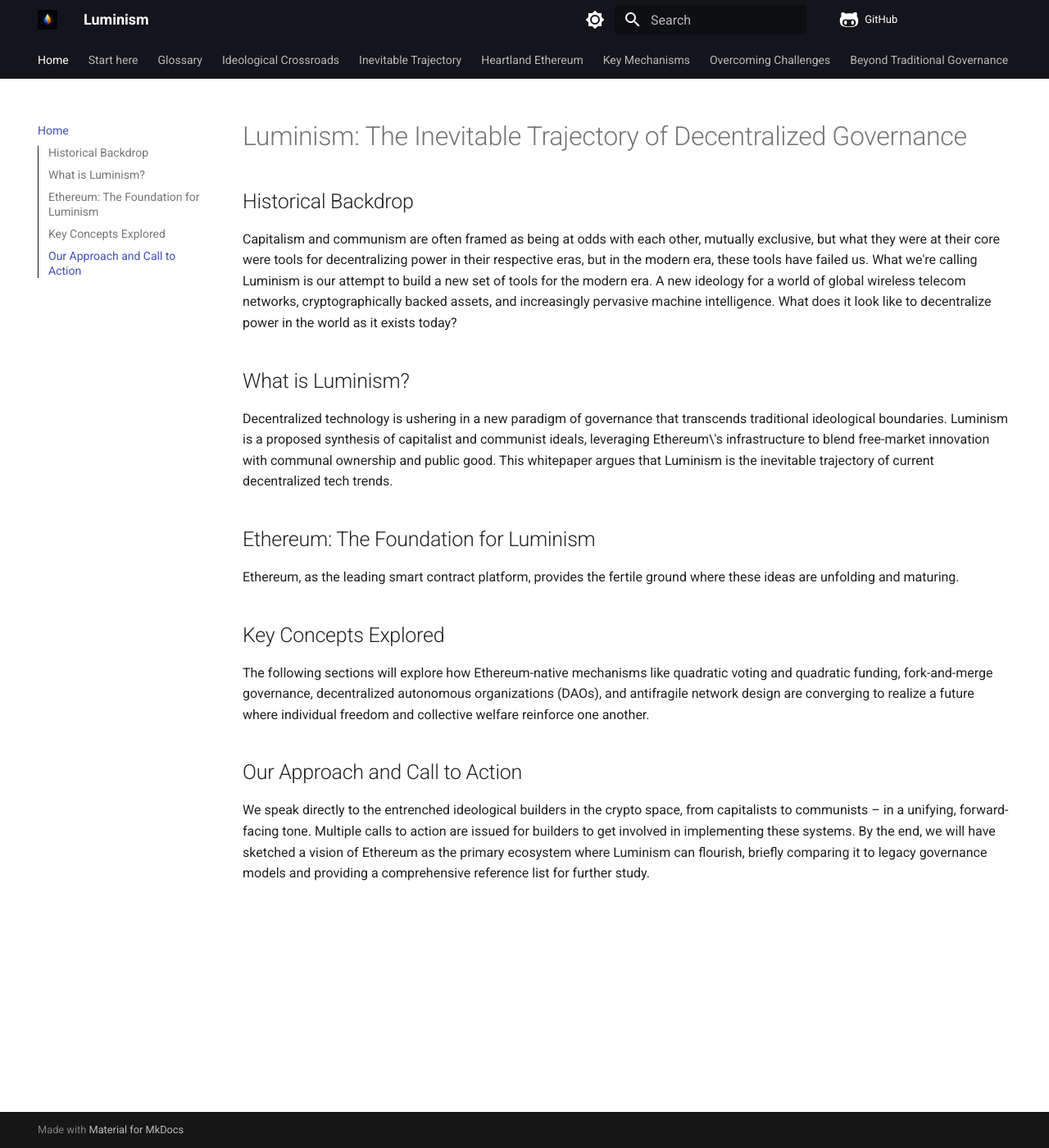
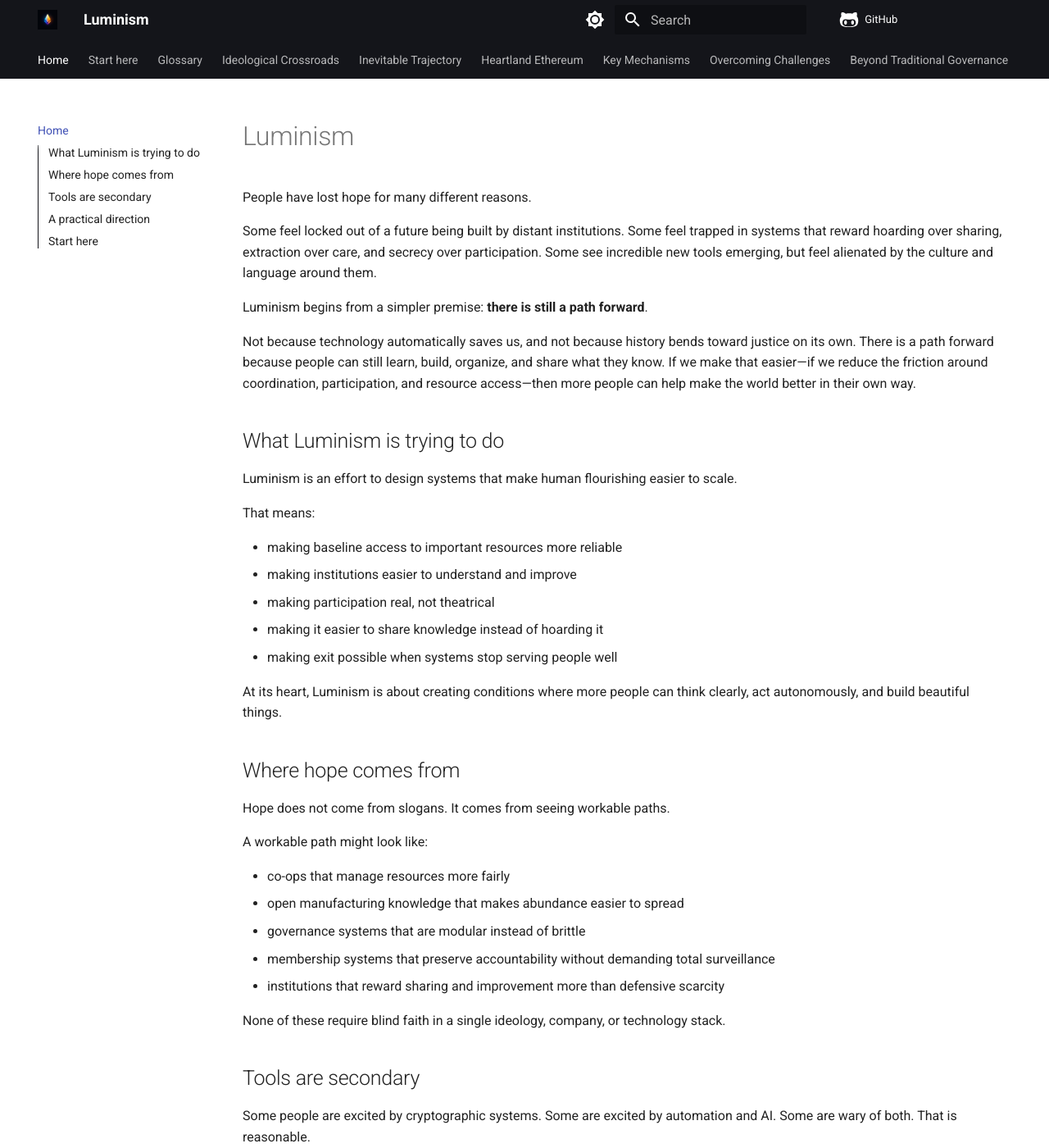
Before and after one commit to pierce403/luminism, an MkDocs documentation site: the page built from docs/index.md, in a window 1280 px wide and 1400 px high. Shown: the whole window at 82% size. Built offline with MkDocs 1.6.1 and Material for MkDocs 9.7.7, drawn with Linux system fonts in a browser that asks for light colours; comment, search, counter and statistics services are not loaded; some of the changed text lies outside the part shown.

Commit message:
Rewrite homepage and Start Here around hope-first framing

```diff
--- a/docs/index.md
+++ b/docs/index.md
@@ -1,16 +1,73 @@
-# Luminism: The Inevitable Trajectory of Decentralized Governance
+# Luminism
 
-## Historical Backdrop
-Capitalism and communism are often framed as being at odds with each other, mutually exclusive, but what they were at their core were tools for decentralizing power in their respective eras, but in the modern era, these tools have failed us. What we're calling Luminism is our attempt to build a new set of tools for the modern era. A new ideology for a world of global wireless telecom networks, cryptographically backed assets, and increasingly pervasive machine intelligence. What does it look like to decentralize power in the world as it exists today?
+People have lost hope for many different reasons.
 
-## What is Luminism?
-Decentralized technology is ushering in a new paradigm of governance that transcends traditional ideological boundaries. Luminism is a proposed synthesis of capitalist and communist ideals, leveraging Ethereum\'s infrastructure to blend free-market innovation with communal ownership and public good. This whitepaper argues that Luminism is the inevitable trajectory of current decentralized tech trends.
+Some feel locked out of a future being built by distant institutions. Some feel trapped in systems that reward hoarding over sharing, extraction over care, and secrecy over participation. Some see incredible new tools emerging, but feel alienated by the culture and language around them.
 
-## Ethereum: The Foundation for Luminism
-Ethereum, as the leading smart contract platform, provides the fertile ground where these ideas are unfolding and maturing.
+Luminism begins from a simpler premise: **there is still a path forward**.
 
-## Key Concepts Explored
-The following sections will explore how Ethereum-native mechanisms like quadratic voting and quadratic funding, fork-and-merge governance, decentralized autonomous organizations (DAOs), and antifragile network design are converging to realize a future where individual freedom and collective welfare reinforce one another.
+Not because technology automatically saves us, and not because history bends toward justice on its own. There is a path forward because people can still learn, build, organize, and share what they know. If we make that easier—if we reduce the friction around coordination, participation, and resource access—then more people can help make the world better in their own way.
 
-## Our Approach and Call to Action
-We speak directly to the entrenched ideological builders in the crypto space, from capitalists to communists – in a unifying, forward-facing tone. Multiple calls to action are issued for builders to get involved in implementing these systems. By the end, we will have sketched a vision of Ethereum as the primary ecosystem where Luminism can flourish, briefly comparing it to legacy governance models and providing a comprehensive reference list for further study.
+## What Luminism is trying to do
+
+Luminism is an effort to design systems that make human flourishing easier to scale.
+
+That means:
+
+- making baseline access to important resources more reliable
+- making institutions easier to understand and improve
+- making participation real, not theatrical
+- making it easier to share knowledge instead of hoarding it
+- making exit possible when systems stop serving people well
+
+At its heart, Luminism is about creating conditions where more people can think clearly, act autonomously, and build beautiful things.
+
+## Where hope comes from
+
+Hope does not come from slogans. It comes from seeing workable paths.
+
+A workable path might look like:
+
+- co-ops that manage resources more fairly
+- open manufacturing knowledge that makes abundance easier to spread
+- governance systems that are modular instead of brittle
+- membership systems that preserve accountability without demanding total surveillance
+- institutions that reward sharing and improvement more than defensive scarcity
+
+None of these require blind faith in a single ideology, company, or technology stack.
+
+## Tools are secondary
+
+Some people are excited by cryptographic systems. Some are excited by automation and AI. Some are wary of both. That is reasonable.
+
+Luminism is not allegiance to any one tool. It is allegiance to the idea that people should have more agency, more resilience, and more ability to cooperate at scale.
+
+If a tool helps with that, use it. If it doesn’t, don’t.
+
+## A practical direction
+
+The world is full of hidden knowledge, brittle supply chains, and institutions that have forgotten how to let people participate meaningfully. Luminism takes seriously the idea that this can be changed—not all at once, but through systems that are legible, forkable, and worth joining.
+
+That is why this site focuses on practical mechanisms:
+
+- co-ops
+- governance primitives
+- fair resource management
+- accountable membership
+- open knowledge and open coordination
+
+These are not the whole future. They are parts of a path toward one.
+
+## Start here
+
+If you want the shortest version, begin with **Start here**.
+
+If you want the underlying worldview, read **Ideological Crossroads**.
+
+If you want practical machinery, go to **Co-op Primitives** and **Key Mechanisms**.
+
+If you want the hard parts, read **Challenges**.
+
+Luminism is not asking you to believe the future is already solved.
+
+It is asking whether we can still build systems that deserve human hope.
--- a/docs/start_here.md
+++ b/docs/start_here.md
@@ -1,24 +1,54 @@
 # Start here
 
-Luminism is a proposal for governance in a world with global networks, cryptographic property, and increasingly capable machines.
+Luminism is for people who want a future worth building, but do not see a clear path through the systems we have now.
 
-**Thesis:** we can decentralize power by turning governance into deployable primitives—especially **co-ops**—that make baseline access reliable, align incentives, and keep exit ramps open.
+It starts from a simple belief: **human beings should have more agency, more resilience, and more ability to cooperate to build a better world**.
 
-## What Luminism is
+## The problem
 
-- A **framework**: principles + mechanisms you can actually apply.
-- A **toolkit**: quadratic mechanisms, fork-and-merge governance, co-op utilities, and accountable membership.
+A lot of modern life is organized around scarcity, opacity, and exclusion.
 
-## What Luminism is not
+- important knowledge is hoarded
+- institutions are hard to influence
+- participation is often symbolic rather than real
+- essential resources are managed in ways that feel fragile, adversarial, or extractive
 
-- Not a promise of perfect fairness.
-- Not a single identity oracle.
-- Not “onchain everything” for its own sake.
+This does not just make people poorer. It makes them feel powerless.
 
-## The spine (how to read this site)
+## The thesis
 
-1) **Ideological Crossroads** → why old frames fail in a networked world.
-2) **Key Mechanisms** → what we can implement today.
-3) **Co-op Primitives** → how to operationalize: resource co-ops + membership/accountability.
-4) **Challenges** → constraints, failure modes, and mitigations.
-5) **Call to Action** → what to build next.
+Luminism is an attempt to build systems that reverse that pattern.
+
+The goal is not perfect equality, total centralization, or blind trust in markets. The goal is to create institutions that help more people:
+
+- access what they need to live and build
+- participate meaningfully in decisions that affect them
+- share knowledge and improve systems together
+- leave systems that no longer serve them
+
+## The direction
+
+The site explores a practical path built around:
+
+- **co-ops** that manage real resources
+- **open knowledge** that spreads capability instead of bottling it up
+- **modular governance** that can be improved instead of treated as sacred
+- **accountable membership** that protects participation without requiring invasive control
+
+Some of the tools discussed here may involve cryptographic systems or automation. Those tools are not the point. They are optional machinery in service of human flourishing.
+
+## How to read this site
+
+- **Ideological Crossroads** — why older political frames no longer feel sufficient
+- **Key Mechanisms** — governance tools worth understanding
+- **Co-op Primitives** — concrete ways to manage resources and membership
+- **Challenges** — the hard constraints and failure modes
+- **Call to Action** — what to build, test, and improve next
+
+## What to keep in mind
+
+You do not need to agree with every implementation detail here to get value from the project.
+
+The important claim is smaller and stronger:
+
+**we can build institutions that give people more hope because they give people more real power to participate, create, and share.**
```
